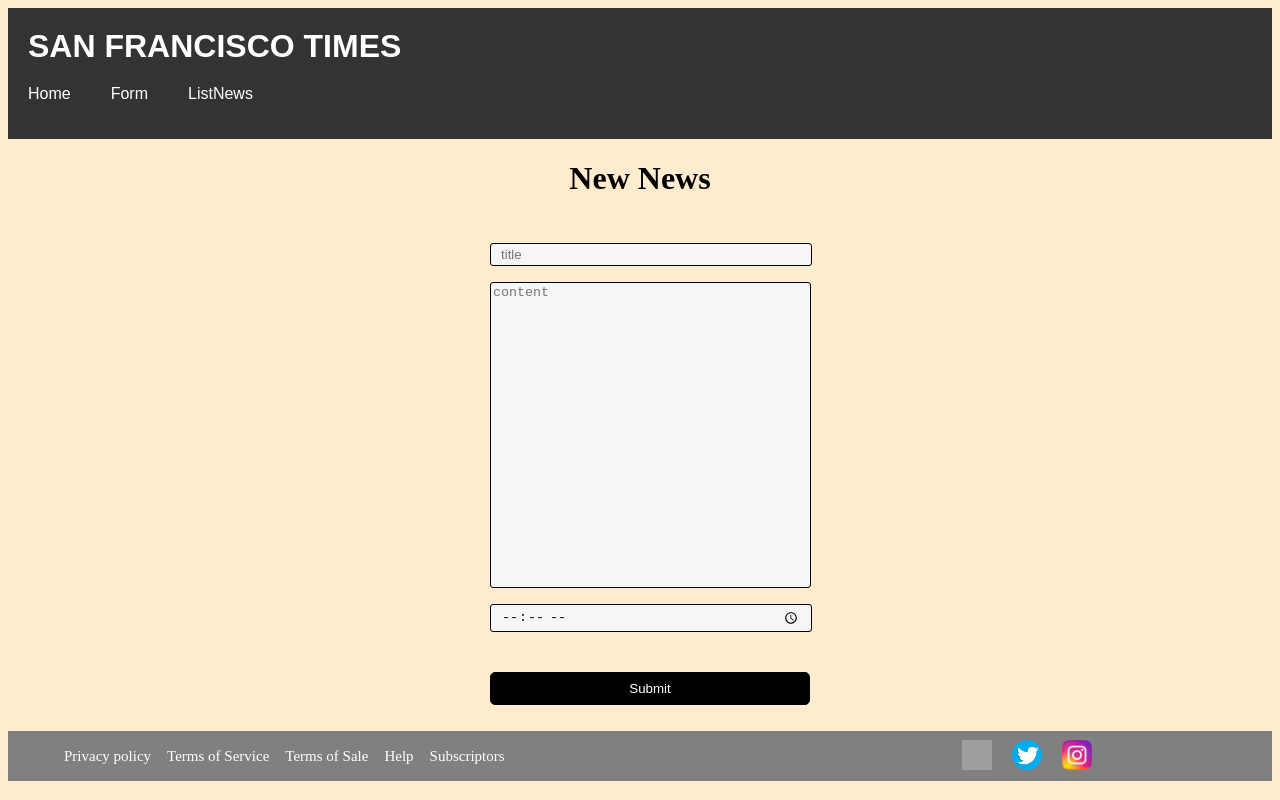
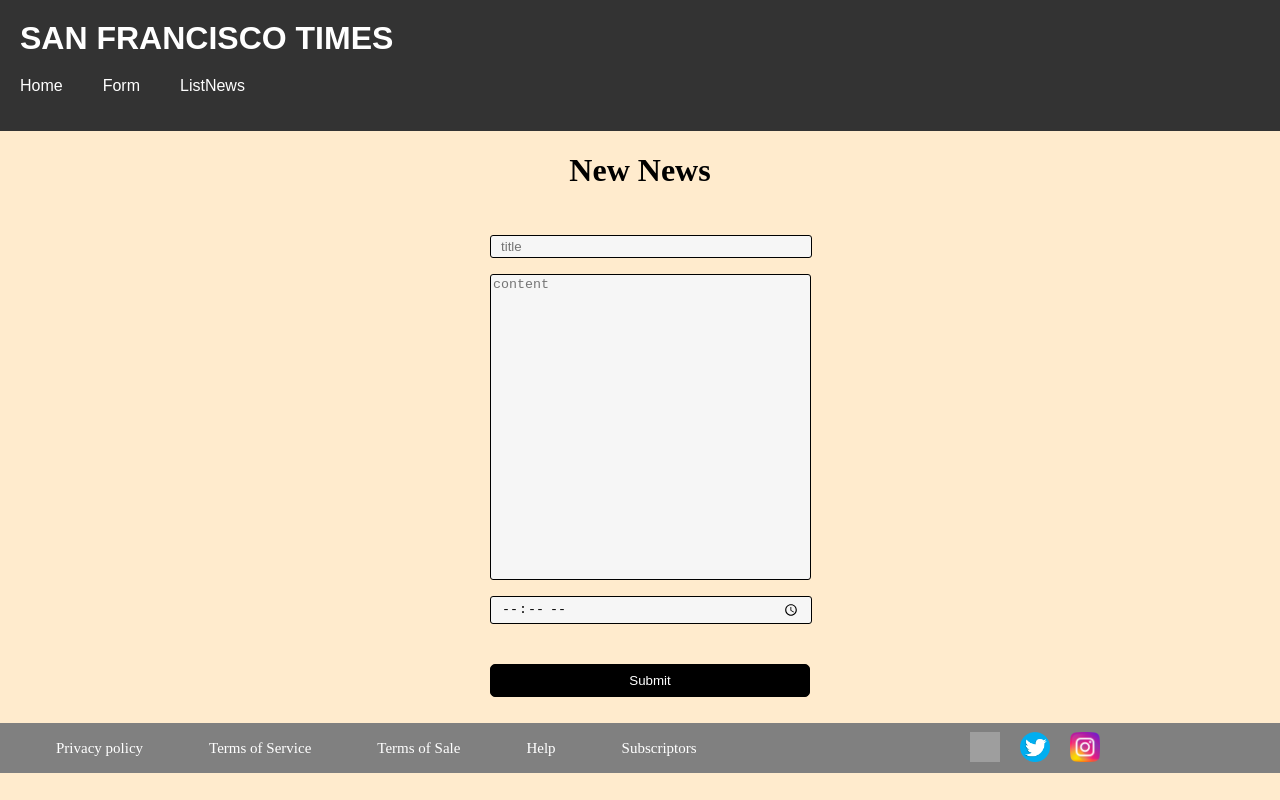
Before and after one commit to jerioz/REACT-WEB-NEWS, a React (Vite) app in the folder web-news/: page /form in a window 1280 px wide. Built offline with nearby package versions, Linux system fonts and the light colour scheme; grey boxes are pictures that could not be loaded.

Commit message:
add axios

```diff
--- a/web-news/package.json
+++ b/web-news/package.json
@@ -10,6 +10,7 @@
     "preview": "vite preview"
   },
   "dependencies": {
+    "axios": "^1.4.0",
     "react": "^18.2.0",
     "react-dom": "^18.2.0",
     "react-router-dom": "^6.13.0",
--- a/web-news/src/App.css
+++ b/web-news/src/App.css
@@ -1,3 +1,4 @@
 body {
     background-color: blanchedalmond;
+    margin: 0;
   }
--- a/web-news/src/components/footer/Footer.styles.scss
+++ b/web-news/src/components/footer/Footer.styles.scss
@@ -12,6 +12,8 @@
     padding-left: 1rem;
     list-style: none;
     display: inline-block;
+    margin-right: 50px;
+
 
 }
     &__icon {
--- a/web-news/src/components/form/FormNews.styles.scss
+++ b/web-news/src/components/form/FormNews.styles.scss
@@ -4,6 +4,7 @@
 	    padding:16px;
 	    border-radius:10px;
 	    margin:auto;
+        height: 100%;
     }
     &__title {
         text-align: center;
```
Also changed, not shown: 1 other file (tests, documents, lock files or other folders).
